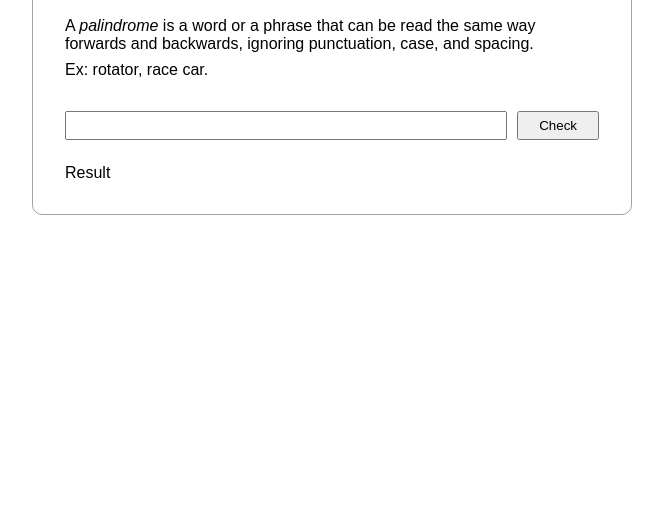
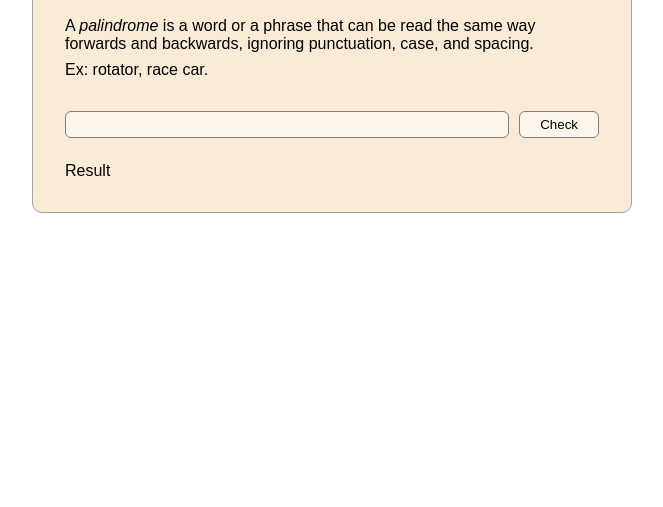
Before and after one commit to h4sitha/palindrome-checker, a plain HTML site: page index.html in a window 1280 px wide. Shown: the part 293-800 px from the top of the page, without its empty margins (308-971 px from the left). Drawn offline with Linux system fonts and the light colour scheme.

Commit message:
Add colors to elements

```diff
--- a/styles.css
+++ b/styles.css
@@ -13,6 +13,7 @@ main {
     margin: 25vh auto;
     font-family: sans-serif;
     border-radius: 10px;
+    background-color: antiquewhite;
 }
 
 p {
@@ -35,11 +36,15 @@ h1 {
 input {
     width: 100%;
     padding: 5px 10px;
-    /* border-radius: 2px; */
-    /* border-color: #ccc; */
 }
 
 button {
     padding: 5px 20px;
-    /* border-radius: 10px; */
 }
+
+input,
+button {
+    background-color: rgba(255, 255, 255, 0.5);
+    border: 1px solid hsl(0, 0%, 50%);
+    border-radius: 6px;
+}
```
